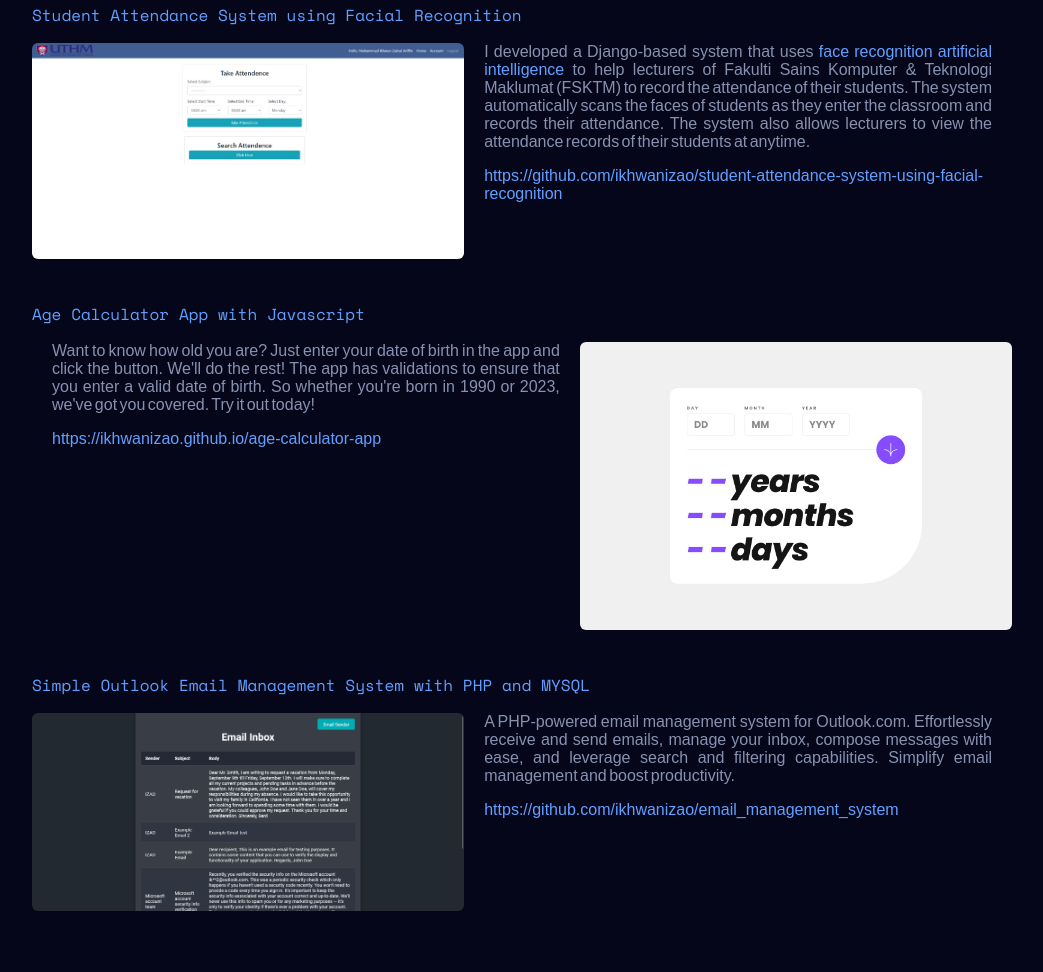
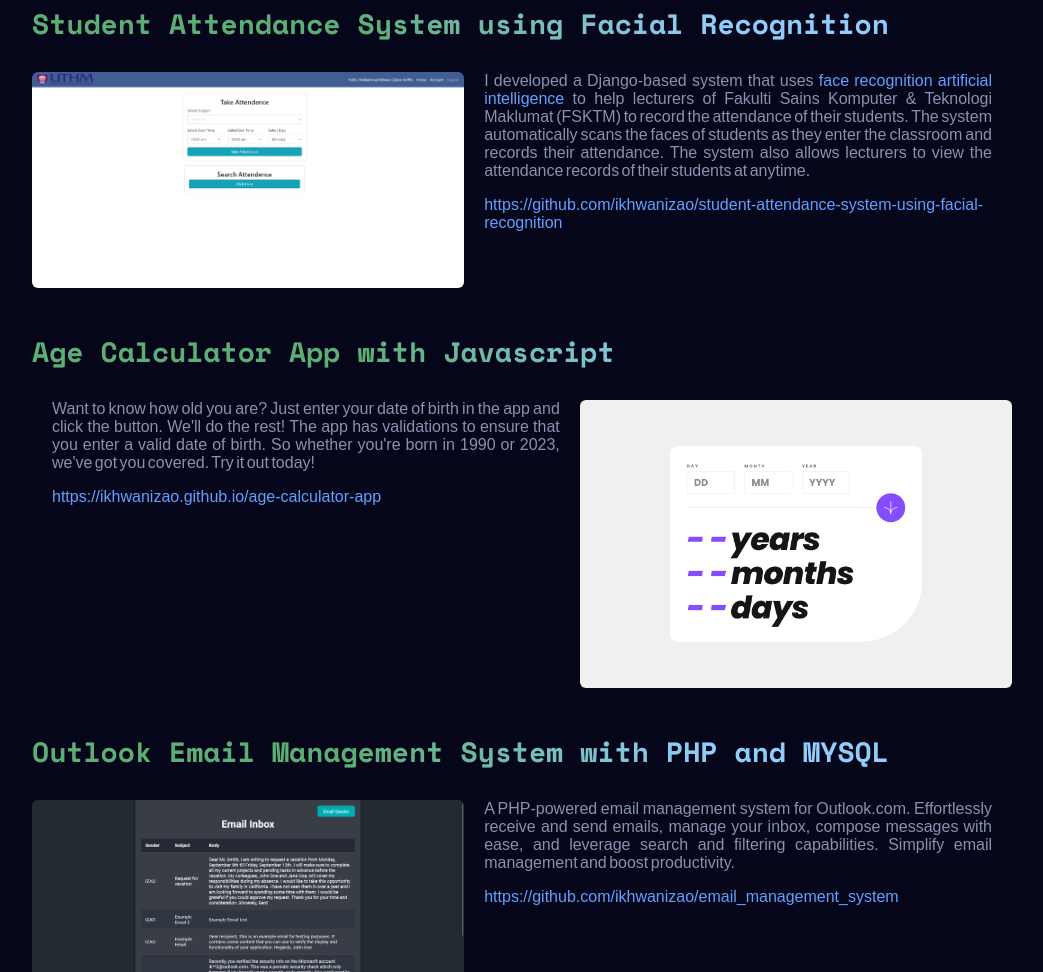
Before and after one commit to ikhwanizao/ikhwan-portfolio, a plain HTML site: page index.html in a window 1280 px wide. Shown: the part 1543-2515 px from the top of the page, without its empty margins (118-1161 px from the left). Drawn offline with nearby package versions, Linux system fonts and the light colour scheme.

Commit message:
Add gradient to project title

```diff
--- a/data/projects.js
+++ b/data/projects.js
@@ -18,7 +18,7 @@ export const projects = [
   },
   {
     id: "emsys",
-    title: "Simple Outlook Email Management System with PHP and MYSQL",
+    title: "Outlook Email Management System with PHP and MYSQL",
     description:
       "A PHP-powered email management system for Outlook.com. Effortlessly receive and send emails, manage your inbox, compose messages with ease, and leverage search and filtering capabilities. Simplify email management and boost productivity.",
     githubRepo: "https://github.com/ikhwanizao/email_management_system",
--- a/styles/style.css
+++ b/styles/style.css
@@ -1,4 +1,4 @@
-@import url("https://fonts.googleapis.com/css2?family=Space+Mono&display=swap");
+@import url("https://fonts.googleapis.com/css2?family=Space+Mono:wght@400;700&display=swap");
 @import url("https://fonts.googleapis.com/css2?family=Poppins:wght@400;700&display=swap");
 
 * {
@@ -299,12 +299,18 @@ ul.projects li {
 
 .project-title {
   line-height: normal;
+  font-weight: 700;
+  font-size: 1.75rem;
   font-family: "Space Mono", monospace;
   margin-bottom: 1em;
-  color: #62a0ff;
-  /* background: linear-gradient(to right, #62a0ff 0%, #0071d7 100%);
+
+  /** TEXT GRADIENT */
+  color: #5cae74;
+  background-image: -webkit-linear-gradient(45deg, #5cae74 33%, #91cdfc 69%);
+  background-clip: text;
   -webkit-background-clip: text;
-  -webkit-text-fill-color: transparent; */
+  text-fill-color: transparent;
+  -webkit-text-fill-color: transparent;
 }
 
 ul.projects li div.project-screenshot img {
```
